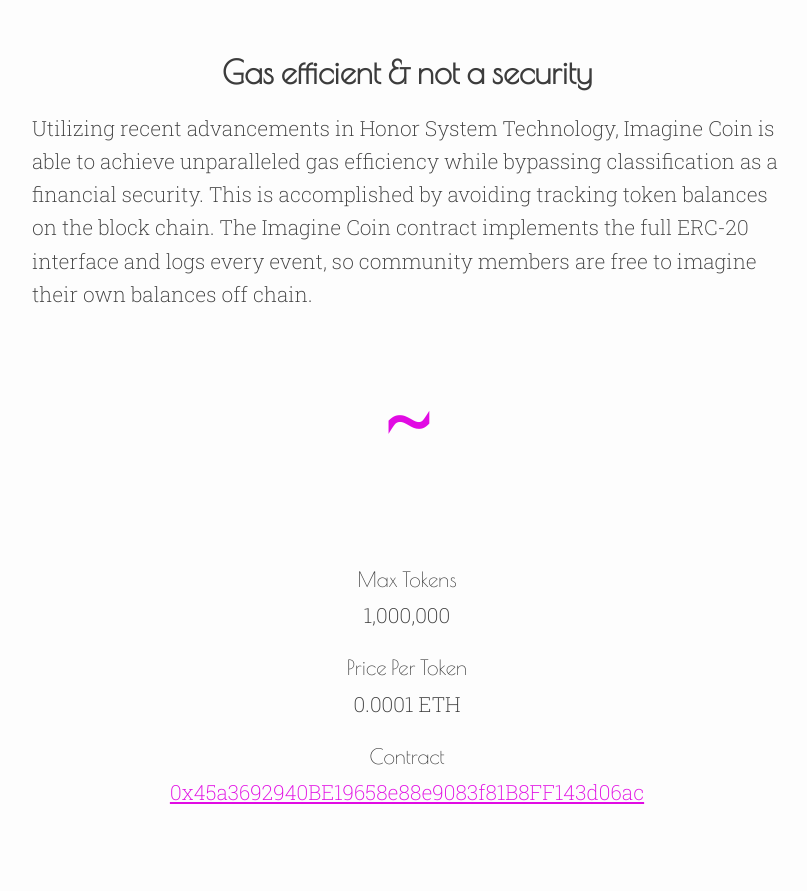
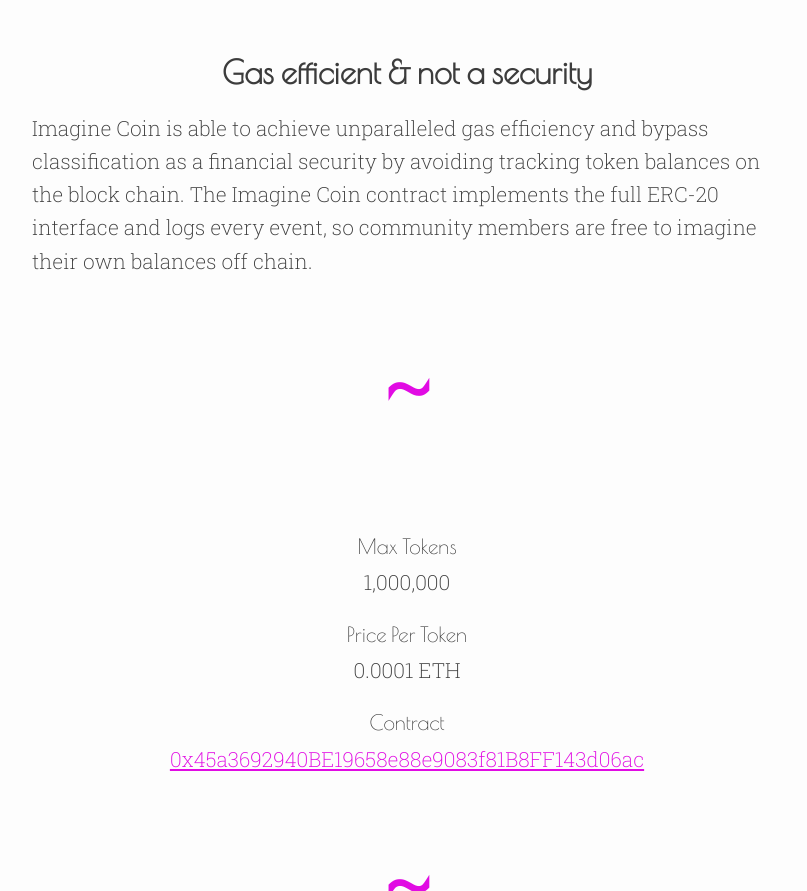
Before and after one commit to scyclow/imagine, a website: page docs/index.html in a window 1280 px wide. Shown: the part 1589-2480 px from the top of the page, without its empty margins (233-1040 px from the left). Drawn offline with nearby package versions, Linux system fonts and the light colour scheme.

Commit message:
update description

```diff
--- a/docs/index.html
+++ b/docs/index.html
@@ -340,7 +340,7 @@
     <section>
       <h2>Gas efficient & not a security</h2>
 
-      <p>Utilizing recent advancements in Honor System Technology, Imagine Coin is able to achieve unparalleled gas efficiency while bypassing classification as a financial security. This is accomplished by avoiding tracking token balances on the block chain. The Imagine Coin contract implements the full ERC-20 interface and logs every event, so community members are free to imagine their own balances off chain.</p>
+      <p>Imagine Coin is able to achieve unparalleled gas efficiency and bypass classification as a financial security by avoiding tracking token balances on the block chain. The Imagine Coin contract implements the full ERC-20 interface and logs every event, so community members are free to imagine their own balances off chain.</p>
     </section>
     <section><h1 class="center accent">~</h1></section>
 
```
